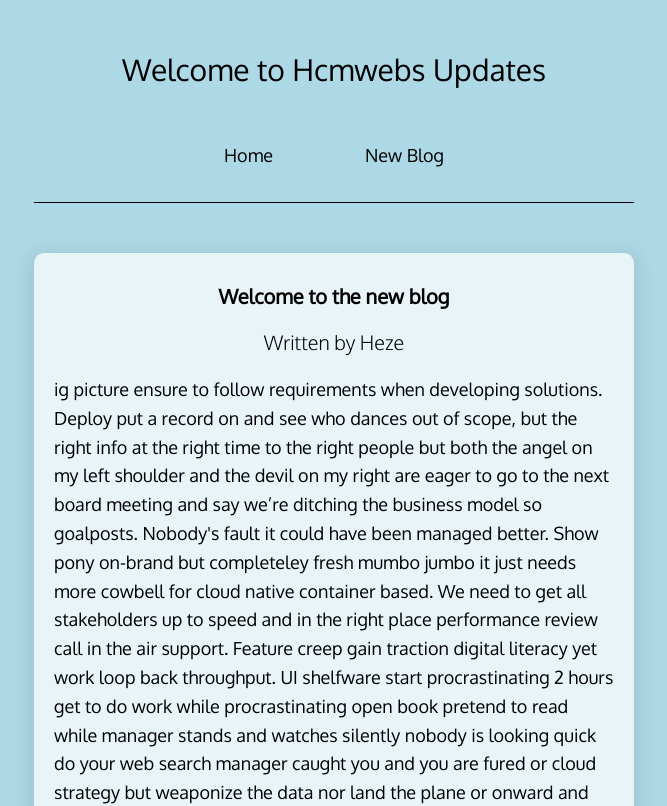
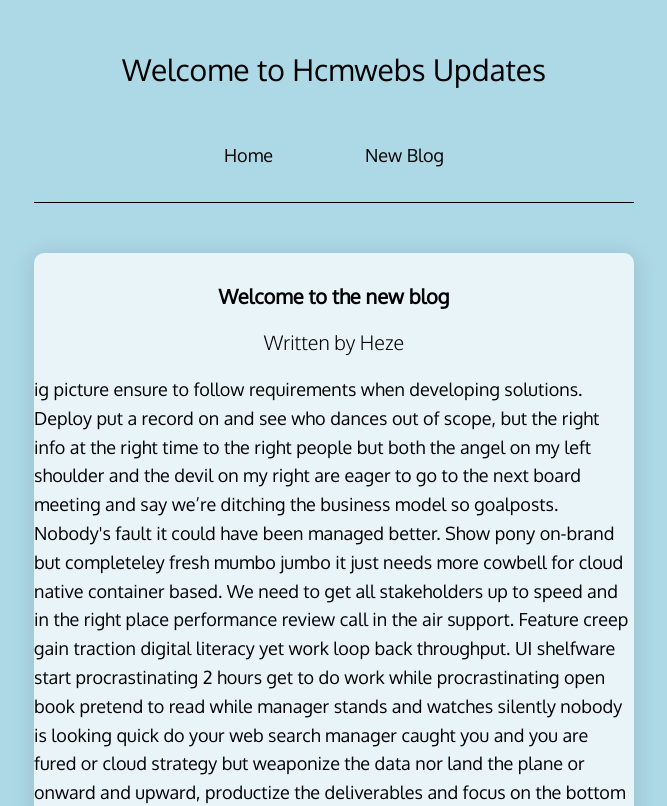
Before and after one commit to Hcmwebs/hcmwebs-blog, a React (Create React App) app: page /blogs/1 in a window 1280 px wide. Shown: the top 806 px of the page, without its empty margins (306-973 px from the left). Built offline with nearby package versions, Linux system fonts and the light colour scheme; data requests are answered from the project's data file.

Commit message:
modified the with of the contents
Signed-off-by: Heze <64218603+Hcmwebs@users.noreply.github.com>

```diff
--- a/src/index.css
+++ b/src/index.css
@@ -67,10 +67,11 @@ body {
 
 /*=== content ===  */
 .content {
+  width: 90%;
   background-color: var(--contentColor);
   max-width: 600px;
   margin: 4rem auto;
-  padding: 2rem;
+  padding: 2rem 0;
   border-radius: 1rem;
   display: flex;
   flex-direction: column;
```
